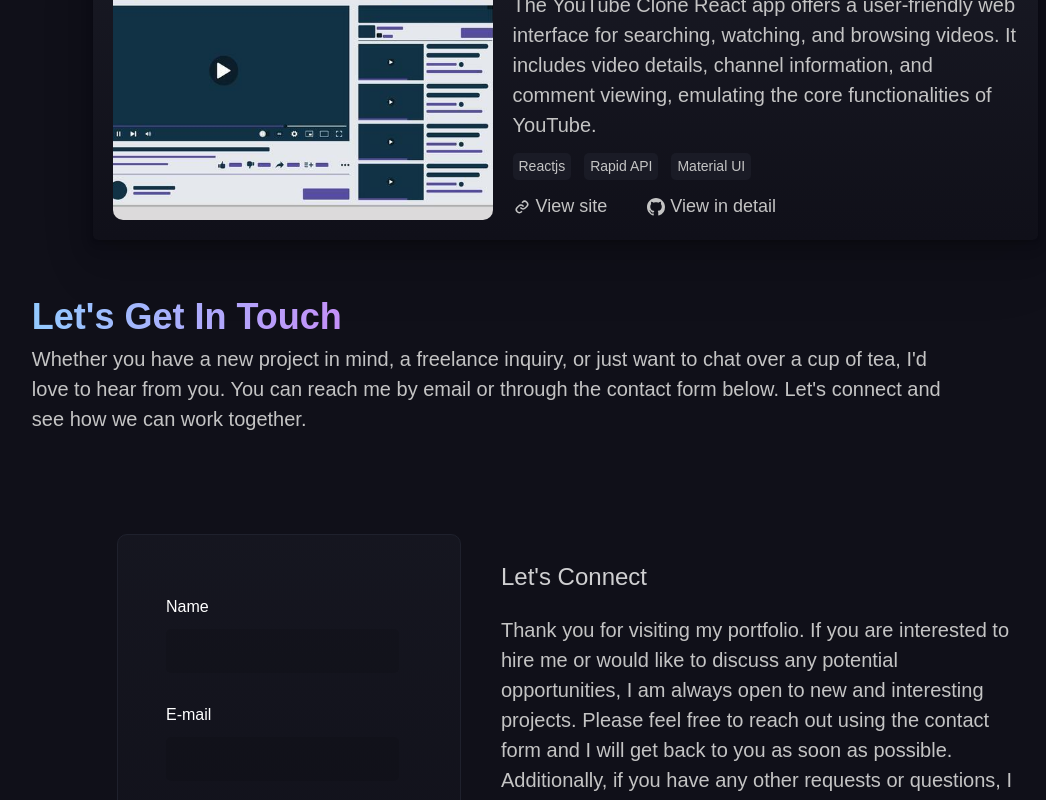
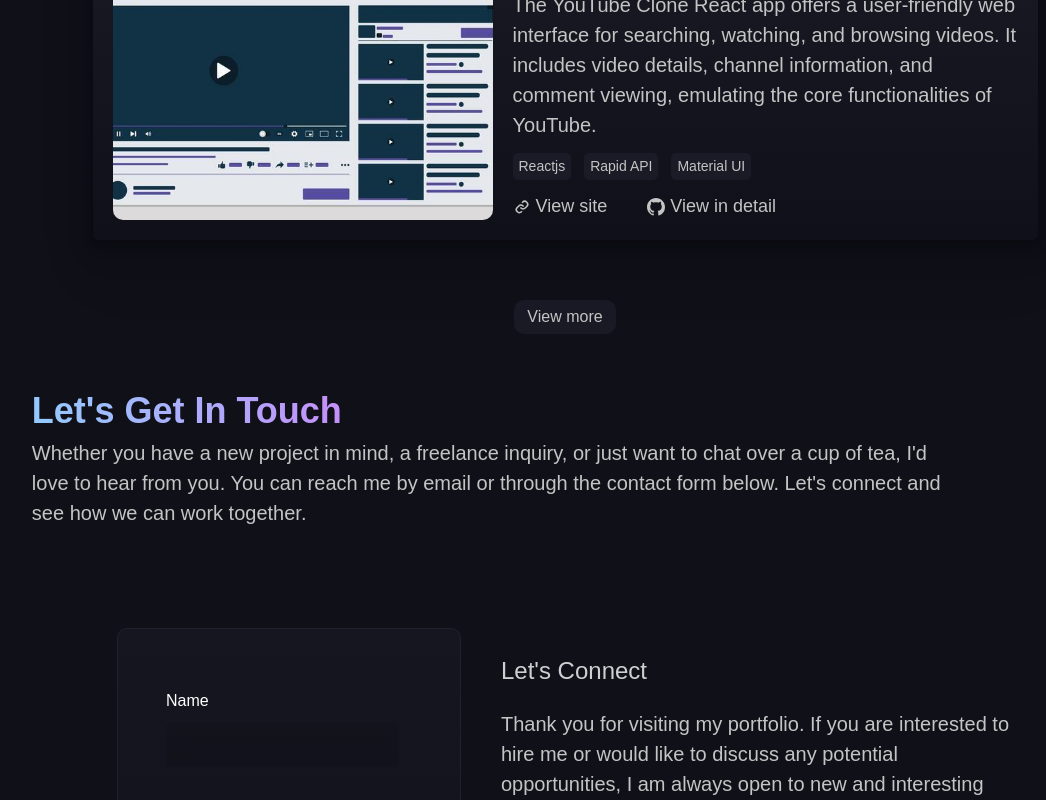
Before and after one commit to thekarthikr/personal-portfolio, a React (Vite) app: page / in a window 1280 px wide. Shown: the part 1944-2744 px from the top of the page, without its empty margins (75-1121 px from the left). Built offline with nearby package versions, Linux system fonts and the light colour scheme; a web font is replaced by a local one.

Commit message:
Add load more

```diff
--- a/src/components/Project.jsx
+++ b/src/components/Project.jsx
@@ -1,8 +1,15 @@
+import { useState } from "react";
 import { BiLink } from "react-icons/bi";
 import { BsGithub } from "react-icons/bs";
 import { project } from "../constants";
 
 const Project = () => {
+  const [visibleProjects, setVisibleProjects] = useState(3);
+
+  const loadMore = () => {
+    setVisibleProjects((prevVisibleProjects) => prevVisibleProjects + 3);
+  };
+
   return (
     <section id='Projects' className='project '>
       <div className='project__header section'>
@@ -15,7 +22,9 @@ const Project = () => {
         </p>
       </div>
       <div className='project__wrapper'>
-        {project.map(
+        {project
+          .slice(0, visibleProjects)
+          .map(
             ({ id, title, description, liveLink, githubLink, img, tech }) => (
               <section key={id} className='project__content'>
                 <img className='project__img' src={img} alt={title} />
@@ -43,6 +52,12 @@ const Project = () => {
               </section>
             )
           )}
+
+        {visibleProjects < project.length && (
+          <button className='load-more' onClick={loadMore}>
+            View more
+          </button>
+        )}
       </div>
     </section>
   );
--- a/src/constants/index.jsx
+++ b/src/constants/index.jsx
@@ -5,6 +5,7 @@ import { BiMailSend } from "react-icons/bi";
 import houseMaketplace from "../assets/housemarketplace.jpg";
 import articleSummarizer from "../assets/ai.jpeg";
 import youtubeClone from "../assets/youtube-mockup.jpg";
+import movieapp from "../assets/movieapp.png";
 import htmlLogo from "../assets/html5.svg";
 import cssLogo from "../assets/css3.svg";
 import scssLogo from "../assets/scss.svg";
@@ -157,4 +158,14 @@ export const project = [
     img: youtubeClone,
     tech: ["Reactjs", "Rapid API", "Material UI"],
   },
+  {
+    id: 4,
+    title: "Flixx Web Application",
+    description:
+      "Flixx is a movie website that allows users to browse popular movies and TV shows, search for their favorite titles, and view details about each movie or TV show. Users can also see cast details and their movies.",
+    liveLink: "https://flixxmovieapp.netlify.app/",
+    githubLink: "https://github.com/thekarthikr/flixx-movie-app",
+    img: movieapp,
+    tech: ["Vanilla Js", "TMDB API", "CSS"],
+  },
 ];
--- a/src/sass/pages/_project.scss
+++ b/src/sass/pages/_project.scss
@@ -89,3 +89,15 @@
     }
   }
 }
+
+.load-more {
+  background-color: hsla(231, 17%, 16%, 0.5);
+  color: variable.$colorGray;
+  border: none;
+  outline: none;
+  padding: 0.8rem 1.3rem;
+  font-size: 1.6rem;
+  font-family: variable.$baseFont;
+  border-radius: 10px;
+  cursor: pointer;
+}
```
Also changed, not shown: src/assets/movieapp.png (added). Lines whose indentation alone changed are shown as unchanged.
